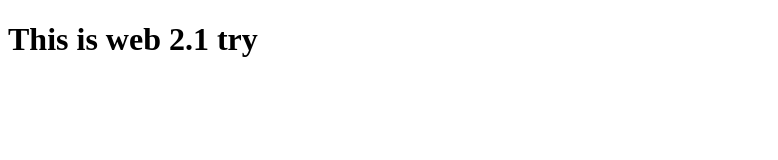
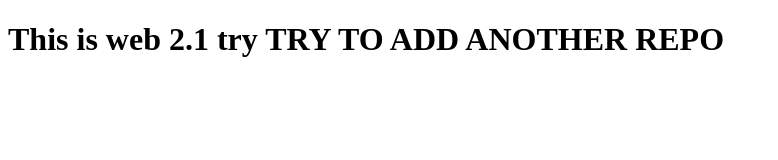
Before and after one commit to Shahzaman-Mazumder-Dihan/web2.1, a plain HTML site: page index.html in a window 1280 px wide. Shown: the whole page, without its empty margins (0-778 px from the left). Drawn offline with Linux system fonts and the light colour scheme.

Commit message:
ANOTHER COMMIT

```diff
--- a/index.html
+++ b/index.html
@@ -6,7 +6,7 @@
     <title>Web2.1</title>
 </head>
 <body>
-<h1>This is web 2.1 try
+<h1>This is web 2.1 try TRY TO ADD ANOTHER REPO
 
 </h1>
 
```
